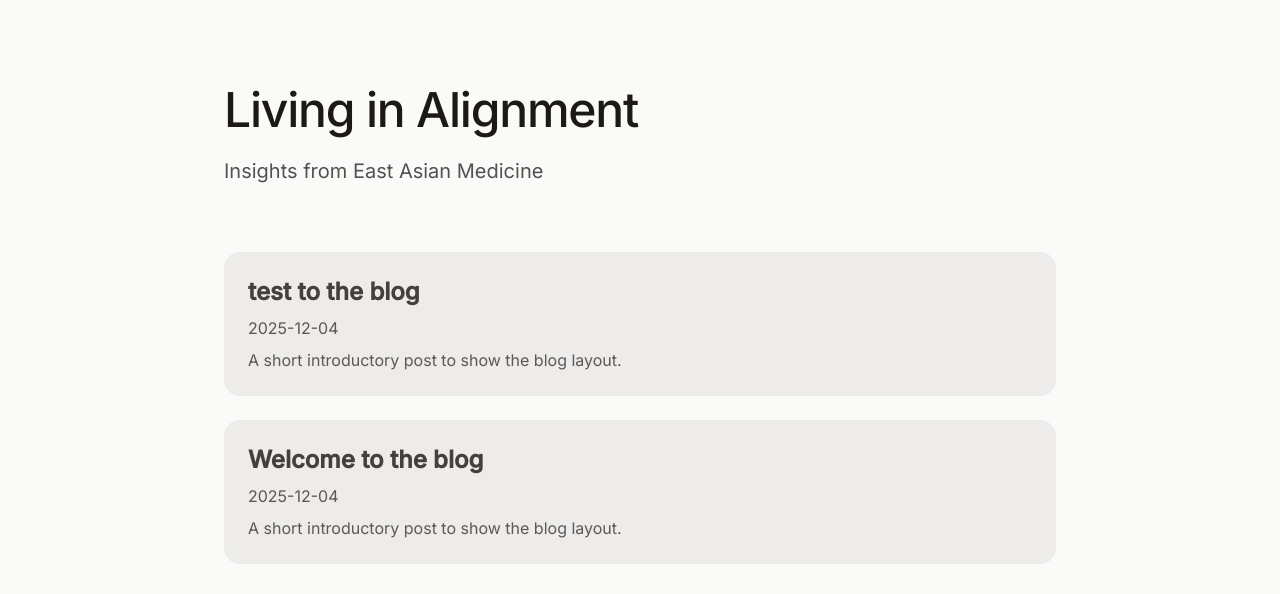
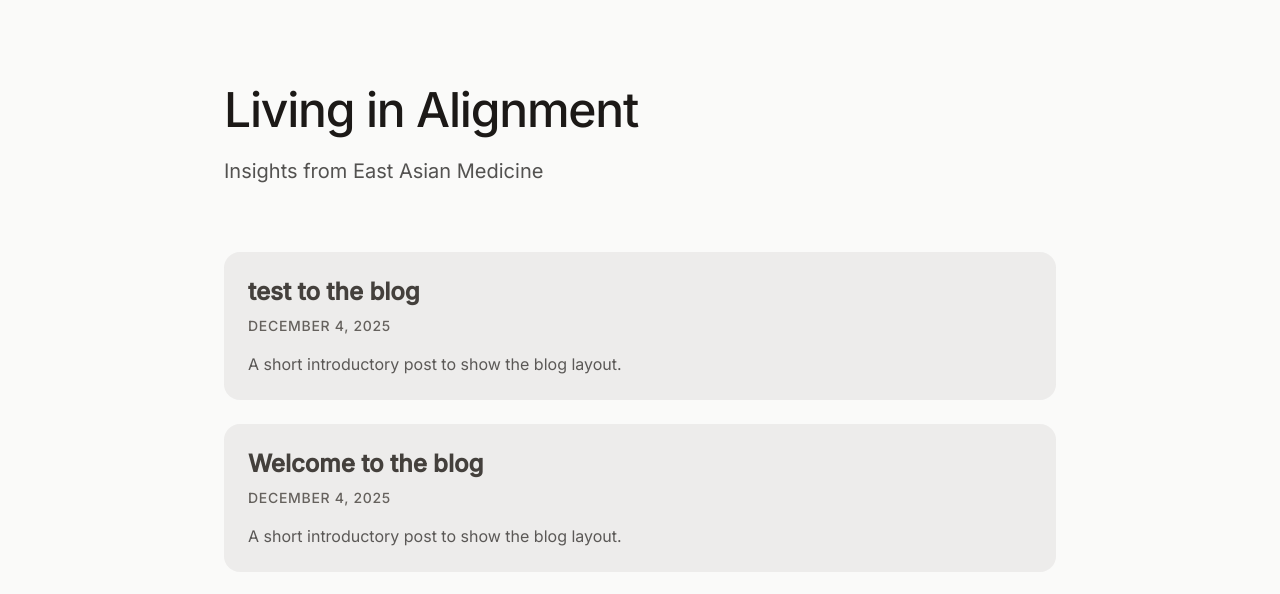
Before and after one commit to tomguerney/thornburyshiatsu, an Astro site: page /blog in a window 1280 px wide. Shown: the part 206-800 px from the top of the page. Built offline with nearby package versions, Linux system fonts and the light colour scheme; Astro itself is replaced by a stand-in of ours.

Commit message:
blog working

```diff
--- a/src/components/blog/Posts.astro
+++ b/src/components/blog/Posts.astro
@@ -7,9 +7,25 @@ const posts = Object.entries(modules).map(([path, mod]) => {
   const m = /** @type {any} */ (mod);
   const fm = m?.frontmatter || {};
   const fileName = String((path.split('/').pop() || '')).replace(/\.md$/, '');
+  const rawDate = fm.pubDate || fm.date || null;
+  let formattedDate = '';
+  if (rawDate) {
+    try {
+      const d = new Date(rawDate);
+      if (!Number.isNaN(d.getTime())) {
+        formattedDate = d.toLocaleDateString(undefined, { year: 'numeric', month: 'long', day: 'numeric' });
+      } else {
+        formattedDate = String(rawDate);
+      }
+    } catch (e) {
+      formattedDate = String(rawDate);
+    }
+  }
+
   return {
     title: fm.title || fileName,
-    pubDate: fm.pubDate || fm.date || null,
+    pubDate: rawDate,
+    formattedDate,
     description: fm.description || fm.excerpt || '',
     url: `/posts/${fileName}`,
   };
@@ -31,9 +47,15 @@ const posts = Object.entries(modules).map(([path, mod]) => {
       <ul class="mt-8 space-y-6">
         {posts.map((post) => (
           <li class="rounded-2xl bg-primary-500/10 dark:bg-primary-400/10 p-6 transition hover:bg-primary-500/20 dark:hover:bg-primary-400/20">
-            <a href={post.url} class="text-2xl font-semibold text-primary-700 dark:text-primary-300 hover:underline">{post.title}</a>
-            {post.pubDate && <p class="mt-2 text-primary-900/70 dark:text-primary-200/70">{post.pubDate}</p>}
-            {post.description && <p class="mt-2 text-primary-900/70 dark:text-primary-200/70">{post.description}</p>}
+            <header class="flex flex-col">
+              <h3 class="text-2xl font-semibold text-primary-700 dark:text-primary-300">
+                <a href={post.url} class="hover:underline">{post.title}</a>
+              </h3>
+              {post.formattedDate && (
+                <time datetime={post.pubDate} class="text-sm text-primary-600 dark:text-primary-400 font-medium uppercase tracking-wider opacity-90 mt-2">{post.formattedDate}</time>
+              )}
+            </header>
+            {post.description && <p class="mt-4 text-primary-900/70 dark:text-primary-200/70">{post.description}</p>}
           </li>
         ))}
       </ul>
--- a/src/components/layout/Header.astro
+++ b/src/components/layout/Header.astro
@@ -11,6 +11,10 @@ const links = [
   {
     name: 'Bookings',
     href: '/bookings',
+  },
+    {
+    name: 'Articles',
+    href: '/articles',
   },
   {
     name: 'Contact',
--- a/src/layouts/PostLayout.astro
+++ b/src/layouts/PostLayout.astro
@@ -30,7 +30,9 @@ if (postPubDate) {
       <div class="mx-auto max-w-2xl">
         <header class="mb-8">
           {postTitle && <h1 class="text-4xl font-medium tracking-tight text-primary-900 dark:text-primary-100 sm:text-5xl mb-2">{postTitle}</h1>}
-          {formattedDate && <p class="text-primary-700 dark:text-primary-300 text-base">{formattedDate}</p>}
+          {formattedDate && (
+            <time datetime={postPubDate} class="inline-block text-sm text-primary-600 dark:text-primary-400 font-medium uppercase tracking-wider opacity-90 mb-2">{formattedDate}</time>
+          )}
         </header>
 
         <article class="prose prose-lg prose-primary dark:prose-invert max-w-none post-content leading-relaxed">
--- /dev/null
+++ b/src/pages/articles.astro
@@ -0,0 +1,9 @@
+---
+import Layout from '../layouts/Layout.astro';
+import Posts from '../components/blog/Posts.astro';
+
+---
+
+<Layout title="Articles" description="Articles and updates">
+  <Posts />
+</Layout>
```
